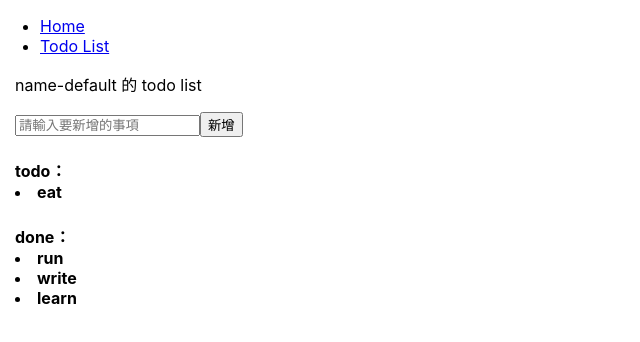
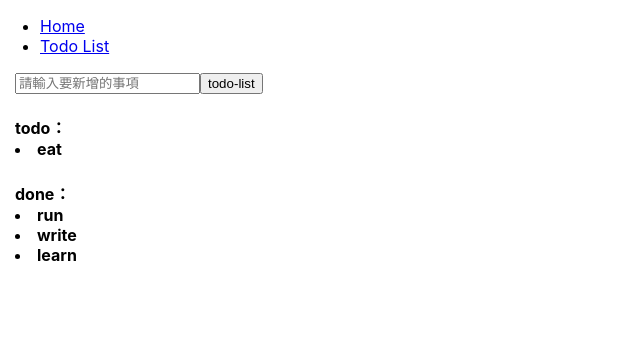
Before and after one commit to yuanchi17/learn-react-context, a React (Create React App) app: page /todo-list in a window 1280 px wide. Shown: the top 342 px of the page, without its empty margins (0-640 px from the left). Built offline with nearby package versions, Linux system fonts and the light colour scheme.

Commit message:
改用 useReducer（目前會重複執行 dispatch）

```diff
--- a/src/context/demoContext.js
+++ b/src/context/demoContext.js
@@ -1,4 +1,5 @@
-import React, { createContext, useState } from 'react'
+import { demoReducer } from '../reducer/demoReducer'
+import React, { createContext, useReducer, useState } from 'react'
 
 export const DemoContext = createContext(undefined)
 DemoContext.displayName = 'demo-context'
@@ -10,7 +11,7 @@ const DemoContextProvider = props => {
     setUser(user === 'name-A' ? 'name-B' : 'name-A')
   }
 
-  const [allTodoList, setAllTodoList] = useState({
+  const [allTodoList, dispatch] = useReducer(demoReducer, {
     'name-default': {
       todo: ['eat'],
       done: ['run', 'write', 'learn'],
@@ -24,22 +25,11 @@ const DemoContextProvider = props => {
       done: ['run', 'write'],
     },
   })
-
-  const addTodoList = (user, todo) => {
-    const userList = allTodoList[user]
-    console.log(userList)
-    allTodoList[user] = {
-      ...userList,
-      todo: [...userList.todo, todo],
-    }
-    setAllTodoList({ ...allTodoList })
-  }
-
   return (
     <DemoContext.Provider value={{
-      addTodoList,
       allTodoList,
       btnChangeUser,
+      dispatch,
       user,
     }}>
       {props.children}
--- a/src/pages/TodoList.js
+++ b/src/pages/TodoList.js
@@ -3,28 +3,32 @@ import { DemoContext } from '../context/demoContext'
 
 // TODO: 熟悉useReducer -> useImmerReducer
 const TodoList = () => {
-  const { user, allTodoList, addTodoList } = useContext(DemoContext)
+  const { user, allTodoList, dispatch } = useContext(DemoContext)
   const [inputValue, setInputValue] = useState('')
   const userList = allTodoList[user]
+  const btnAddTodo = async (e) => {
+    e.preventDefault()
+    console.log('btnAddTodo')
+    await dispatch({ type: 'add_todo', user, todo: inputValue })
+    console.log('after dispatch')
+    setInputValue('')
+  }
 
   return (
-    <>
     <div style={{ padding: '0px 15px' }}>
-      <p>{user} 的 todo list</p>
-      <input
-        type="text"
-        placeholder='請輸入要新增的事項'
-        value={inputValue}
-        onChange={
-          (e) => { setInputValue(e.target.value) }
-        }
-      />
-      <button onClick={() => addTodoList(user, inputValue)}>新增</button>
-
+      <form onSubmit={btnAddTodo}>
+        <input
+          type="text"
+          placeholder="請輸入要新增的事項"
+          value={inputValue}
+          onChange={e => setInputValue(e.target.value)}
+          required
+        />
+        <input type="submit" value="todo-list" />
+      </form>
       <h4>todo：{userList.todo.map((todo, index) => <li key={index}>{todo}</li>)}</h4>
       <h4>done：{userList.done.map((done, index) => <li key={index}>{done}</li>)}</h4>
     </div>
-    </>
   )
 }
 
--- /dev/null
+++ b/src/reducer/demoReducer.js
@@ -0,0 +1,16 @@
+export const demoReducer = (allTodoList, action) => {
+  switch (action.type) {
+    case 'add_todo':{
+      console.log('action', action)
+      const userList = allTodoList[action.user]
+      allTodoList[action.user] = {
+        ...userList,
+        todo: [...userList.todo, action.todo],
+      }
+
+      return { ...allTodoList }
+    }
+    default:
+      return allTodoList
+  }
+}
```
